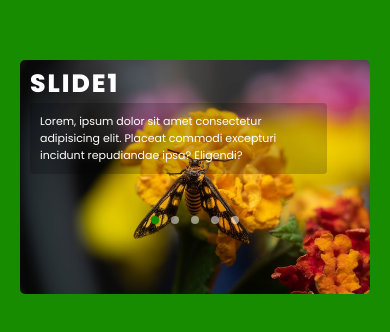
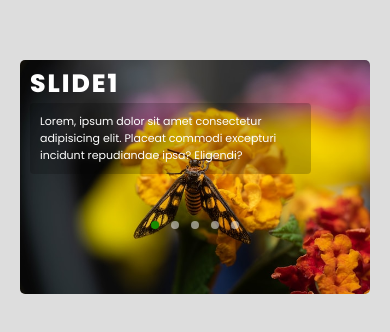
Before and after one commit to olgaemel/slider-autoplay-responsive, a plain HTML site: page index.html in a window 390 px wide. Shown: the part 272-604 px from the top of the page. Drawn offline with Linux system fonts and the light colour scheme.

Commit message:
color changes

```diff
--- a/style.css
+++ b/style.css
@@ -13,7 +13,7 @@ body {
   display: flex;
   justify-content: center;
   align-items: center;
-  background: #188c01;
+  background: #dddddd;
 }
 
 .img-slider {
@@ -21,7 +21,7 @@ body {
   width: 800px;
   height: 500px;
   margin: 10px;
-  background: #188c01;
+  background: #dddddd;
 }
 
 .img-slider .slide {
@@ -68,7 +68,7 @@ body {
   z-index: 2;
   position: absolute;
   display: flex;
-  bottom: 30px;
+  bottom: 10px;
   left: 50%;
   transform: translateX(-50%);
 }
@@ -103,7 +103,7 @@ body {
 
   .img-slider .slide .info p {
     font-size: 15px;
-    width: 70%;
+    width: 65%;
   }
   .img-slider .navigation {
     bottom: 25px;
@@ -132,10 +132,10 @@ body {
 
   .img-slider .slide .info p {
     font-size: 13px;
-    width: 80%;
+    width: 75%;
   }
   .img-slider .navigation {
-    bottom: 15px;
+    bottom: 10px;
   }
 
   .img-slider .navigation .btn {
@@ -161,9 +161,9 @@ body {
 
   .img-slider .slide .info p {
     font-size: 11px;
-    width: 90%;
+    width: 85%;
   }
   .img-slider .navigation {
-    bottom: 10px;
+    bottom: 5px;
   }
 }
```
